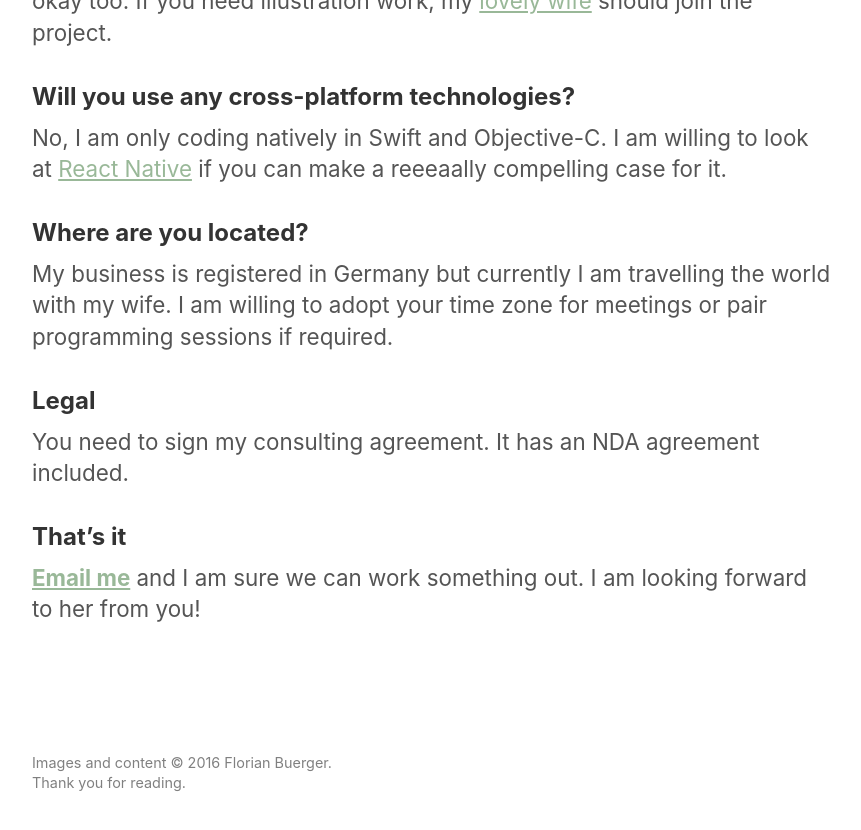
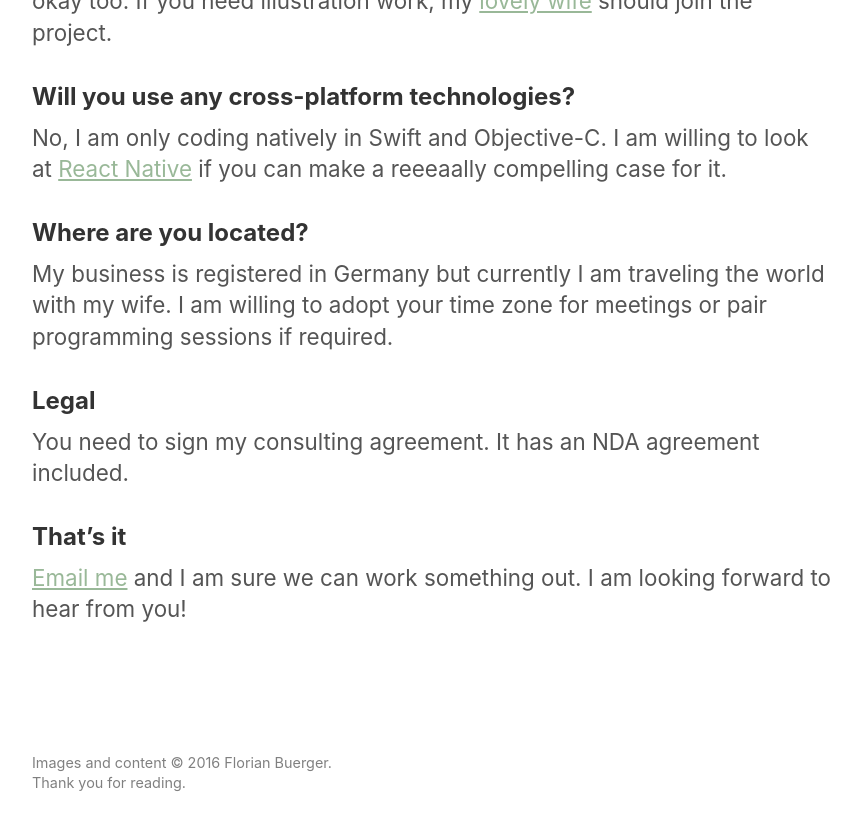
Before and after one commit to florianbuerger/florianbuerger.github.io, a Jekyll site: the page built from hire.md, in a window 1280 px wide and 900 px high, scrolled down 2027 px. Shown: the top 830 px of the window, without its empty margins (208-1069 px from the left). Built offline with Jekyll 4.4.1, drawn with Linux system fonts in a browser that asks for light colours.

Commit message:
Fix typos

```diff
--- a/hire.md
+++ b/hire.md
@@ -48,7 +48,7 @@ No, I am only coding natively in Swift and Objective-C. I am willing to look at
 
 ## Where are you located?
 
-My business is registered in Germany but currently I am travelling the world with my wife. I am willing to adopt your time zone for meetings or pair programming sessions if required.
+My business is registered in Germany but currently I am traveling the world with my wife. I am willing to adopt your time zone for meetings or pair programming sessions if required.
 
 ## Legal
 
@@ -56,4 +56,4 @@ You need to sign my consulting agreement. It has an NDA agreement included. <!--
 
 ## That's it
 
-**[Email me](mailto:hi@florianbuerger.com?subject=Hire)** and I am sure we can work something out. I am looking forward to her from you!
+[Email me](mailto:hi@florianbuerger.com?subject=Hire) and I am sure we can work something out. I am looking forward to hear from you!
```
